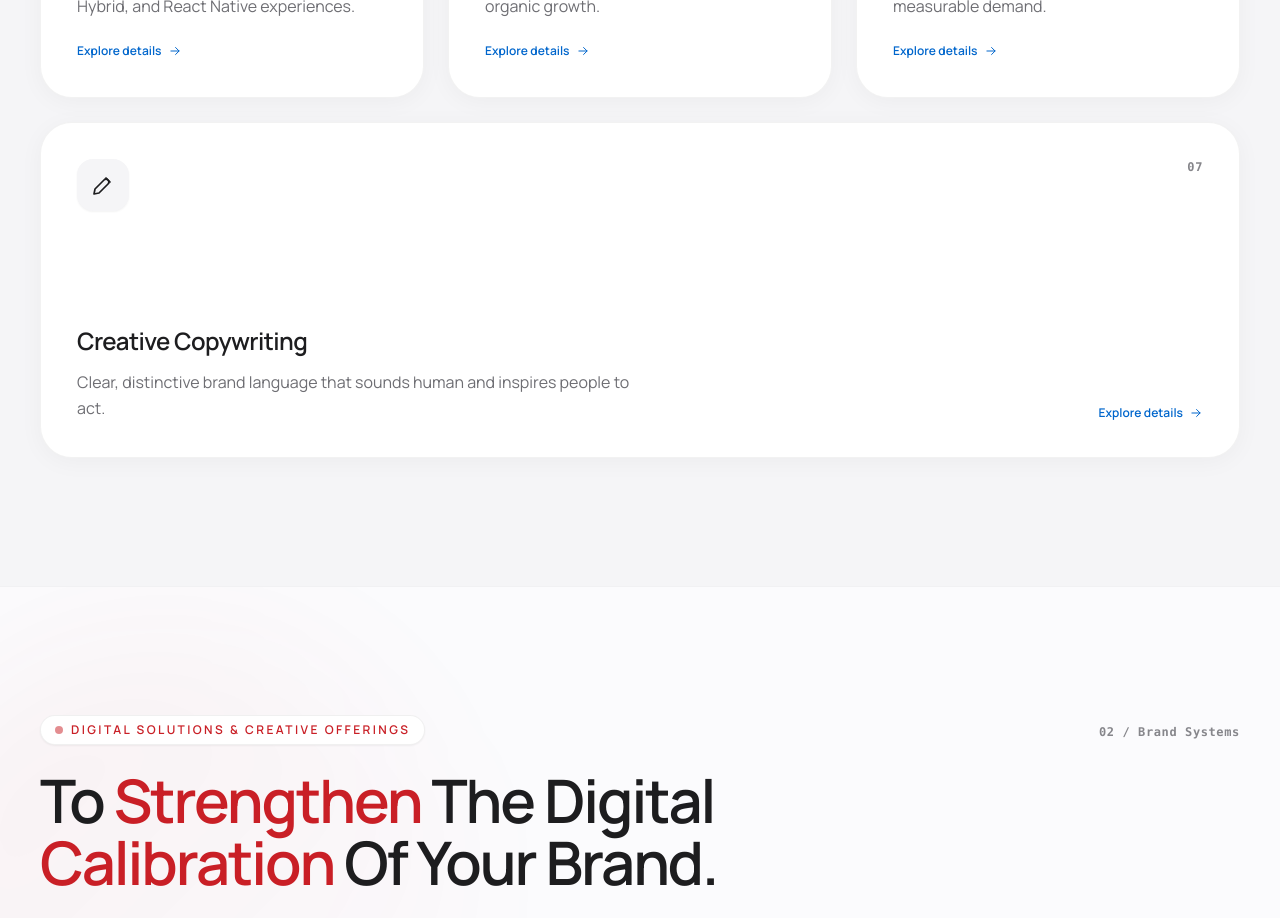
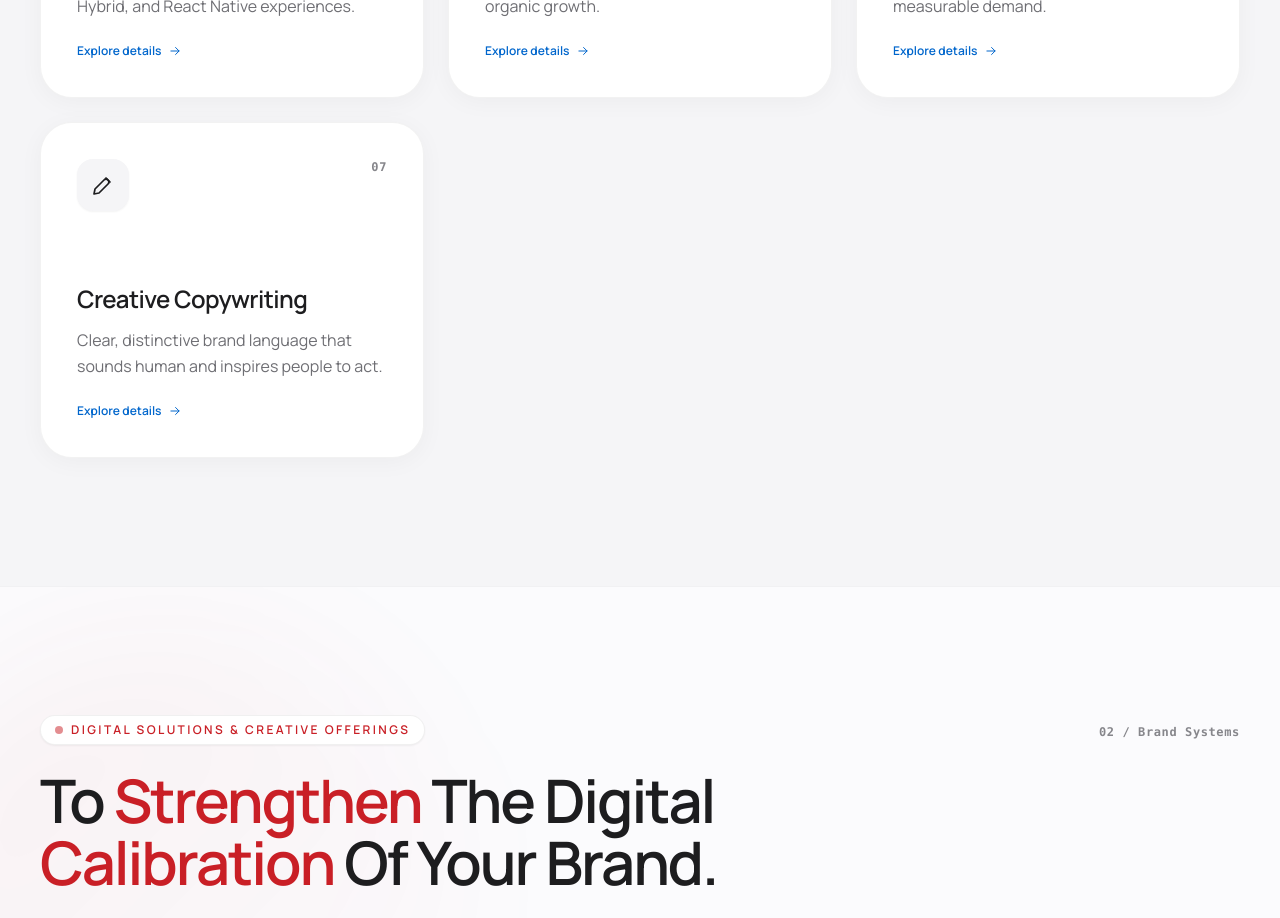
Before and after one commit to jinishjohnson/maplecodix, a React (Vite) app: page / in a window 1280 px wide. Shown: the part 1800-2718 px from the top of the page. Built offline with nearby package versions, Linux system fonts and the light colour scheme.

Commit message:
feat(services): remove 7th full-width card and balance services grid into clean 3x2 layout

```diff
--- a/src/components/ServicesSection.tsx
+++ b/src/components/ServicesSection.tsx
@@ -66,13 +66,10 @@ export function ServicesSection({ items = services }: ServicesSectionProps) {
               animation="fade-up"
               delay={index * 60}
               duration={650}
-              className={index === 6 ? "sm:col-span-2 lg:col-span-3" : ""}
             >
               <Link
                 to="/services"
-                className={`service-card group relative flex h-full min-h-[19rem] flex-col justify-between overflow-hidden rounded-[2rem] border border-black/[0.05] bg-white p-8 shadow-[0_4px_24px_rgba(0,0,0,0.04)] transition-all duration-500 ease-[cubic-bezier(0.16,1,0.3,1)] hover:-translate-y-2 hover:border-black/[0.09] hover:shadow-[0_28px_60px_-15px_rgba(0,0,0,0.11)] sm:min-h-[21rem] md:p-9 cursor-pointer focus:outline-none focus:ring-2 focus:ring-[#0066cc]/40 ${
-                  index === 6 ? "sm:min-h-0" : ""
-                }`}
+                className="service-card group relative flex h-full min-h-[19rem] flex-col justify-between overflow-hidden rounded-[2rem] border border-black/[0.05] bg-white p-8 shadow-[0_4px_24px_rgba(0,0,0,0.04)] transition-all duration-500 ease-[cubic-bezier(0.16,1,0.3,1)] hover:-translate-y-2 hover:border-black/[0.09] hover:shadow-[0_28px_60px_-15px_rgba(0,0,0,0.11)] sm:min-h-[21rem] md:p-9 cursor-pointer focus:outline-none focus:ring-2 focus:ring-[#0066cc]/40"
               >
                 {/* Subtle top Apple-tint ambient gradient that brightens on hover */}
                 <div className="pointer-events-none absolute inset-x-0 top-0 h-36 bg-gradient-to-b from-[#fbfbfd] via-transparent to-transparent opacity-0 transition-opacity duration-500 group-hover:opacity-100" />
@@ -92,22 +89,12 @@ export function ServicesSection({ items = services }: ServicesSectionProps) {
                   </div>
 
                   {/* Card Body */}
-                  <div
-                    className={
-                      index === 6
-                        ? "lg:flex lg:items-end lg:justify-between lg:gap-10"
-                        : ""
-                    }
-                  >
+                  <div>
                     <div>
                       <h3 className="mt-8 text-2xl font-semibold tracking-tight text-[#1d1d1f] transition-colors duration-300 group-hover:text-[#c91f26]">
                         {service.title}
                       </h3>
-                      <p
-                        className={`mt-3 text-sm leading-relaxed text-[#6e6e73] md:text-base ${
-                          index === 6 ? "lg:max-w-xl" : ""
-                        }`}
-                      >
+                      <p className="mt-3 text-sm leading-relaxed text-[#6e6e73] md:text-base">
                         {service.description}
                       </p>
                     </div>
```
Also changed, not shown: src/data/data.json (line endings or trailing spaces).
